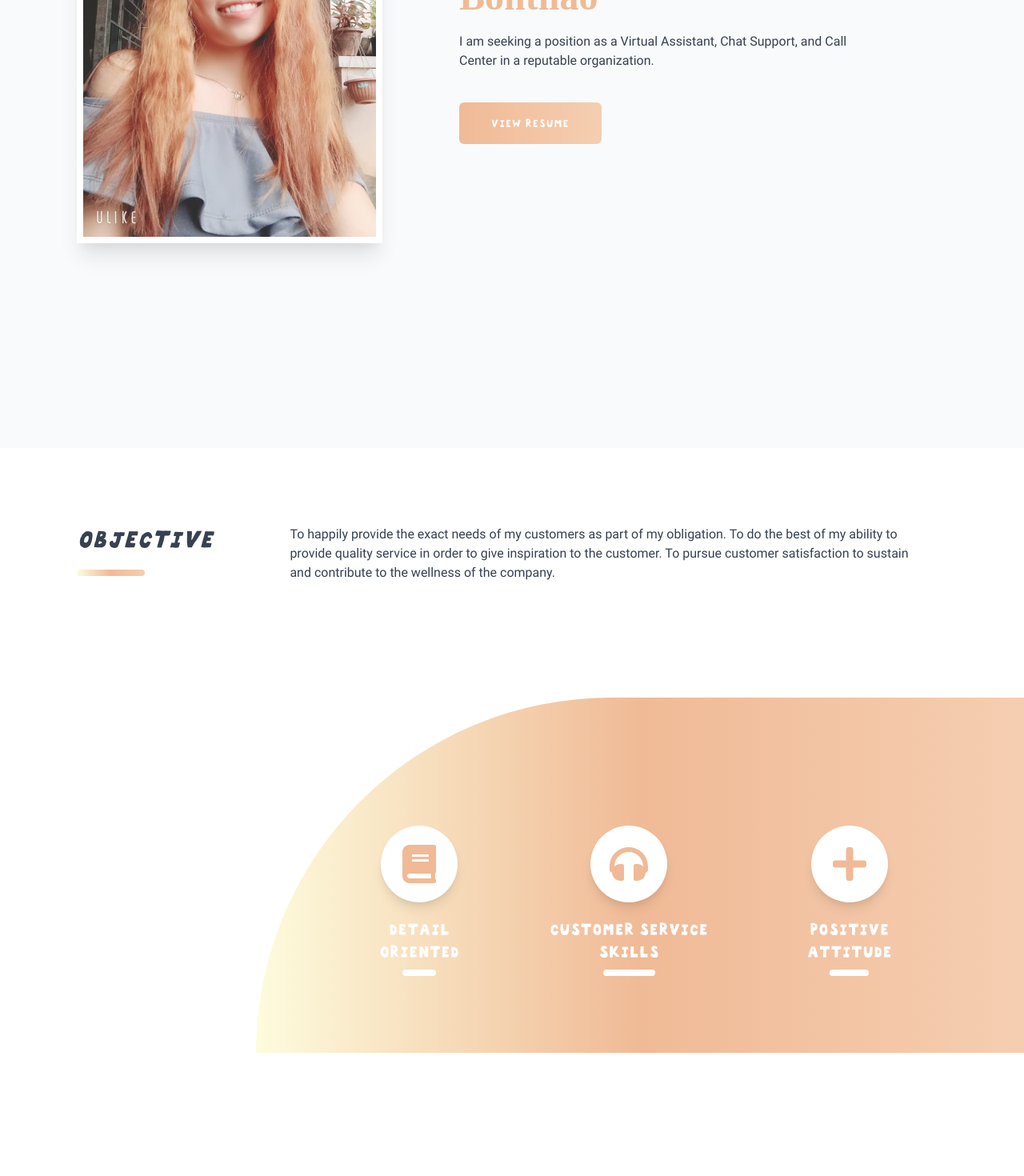
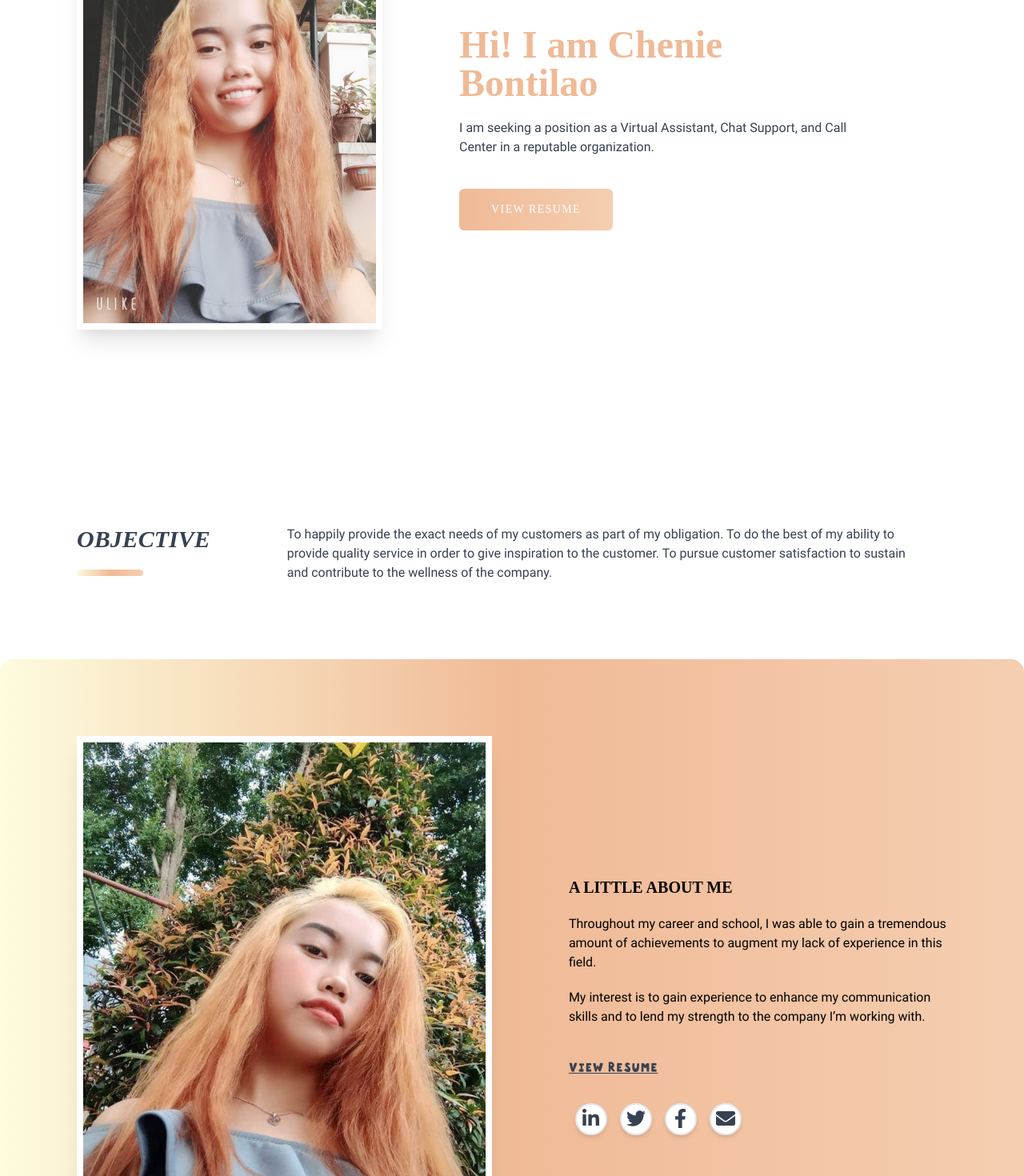
Before and after one commit to hitchcliff/chenieb-va, a React (Create React App) app: page / in a window 1280 px wide. Shown: the part 240-1710 px from the top of the page at 80% size. Built offline with nearby package versions, Linux system fonts and the light colour scheme.

Commit message:
added footer

```diff
--- a/src/App.tsx
+++ b/src/App.tsx
@@ -24,6 +24,7 @@ export default function App() {
       <Switch>
         <Route path="*" component={AppRoutes} />
       </Switch>
+      <Footer />
     </Router>
   );
 }
--- a/src/app/Home/About/About.tsx
+++ b/src/app/Home/About/About.tsx
@@ -7,21 +7,20 @@ export default function About() {
   return (
     <Container className="py-24 primary-gradient rounded-t-2xl">
       <div className="flex flex-col md:flex-row">
-        <div className="w-1/2 flex">
+        <div className="w-full flex">
           <img
             src={SHOWCASE_IMG}
             alt="chennie"
             className="w-full flex my-auto object-cover h-auto border-8 border-white shadow-xl"
           />
         </div>
-        <div className="px-10 w-full flex flex-col justify-center lg:px-24">
+        <div className="px-10 w-full flex flex-col justify-center lg:pl-24 lg:pr-0">
           <Heading heading={HeadingPattern.H5} className="font-times text-black text-left">
             A little about me
           </Heading>
           <p className="mt-5 text-black">
-            I am seeking a position as a Call Center agent in a reputable organization. Throughout
-            my career and school, I was able to gain a tremendous amount of achievements to augment
-            my lack of experience in this field.
+            Throughout my career and school, I was able to gain a tremendous amount of achievements
+            to augment my lack of experience in this field.
           </p>
           <p className="mt-5 text-black">
             My interest is to gain experience to enhance my communication skills and to lend my
@@ -30,7 +29,7 @@ export default function About() {
           <a href="!#" className="mt-10 font-bokka uppercase underline font-bold">
             view resume
           </a>
-          <Socials />
+          <Socials className="py-3 mt-5" />
         </div>
       </div>
     </Container>
--- a/src/app/Home/Home.tsx
+++ b/src/app/Home/Home.tsx
@@ -1,7 +1,6 @@
 import { motion } from 'framer-motion';
 import Showcase from './Showcase/Showcase';
 import Introduction from './Introduction/Introduction';
-import Highlights from './Highlights/Highlights';
 import Experience from './Experience/Experience';
 import About from './About/About';
 
@@ -10,9 +9,8 @@ export default function Home() {
     <motion.div>
       <Showcase />
       <Introduction />
-      <Highlights />
+      <About />
       <Experience />
-      <About />
     </motion.div>
   );
 }
--- a/src/app/Home/Showcase/Showcase.tsx
+++ b/src/app/Home/Showcase/Showcase.tsx
@@ -4,8 +4,7 @@ import Heading, { HeadingPattern } from '../../../components/Heading/Heading';
 
 export default function Showcase() {
   return (
-    <Container className="min-h-screen bg-gray-50">
-      <div className="flex flex-col md:flex-row">
+    <Container className="min-h-screen flex flex-col justify-center items-center md:flex-row bg-white">
       <div className="w-1/2 flex">
         <img
           src={SHOWCASE_IMG}
@@ -23,7 +22,6 @@ export default function Showcase() {
         </p>
         <Button className="mt-10">view resume</Button>
       </div>
-      </div>
     </Container>
   );
 }
--- a/src/components/Button/Button.tsx
+++ b/src/components/Button/Button.tsx
@@ -16,7 +16,7 @@ interface ButtonProps {
 export default function Button({ children, className }: ButtonProps) {
   return (
     <div className={className}>
-      <Container className="px-10 py-4 uppercase rounded-md transition-all text-white text-sm font-bokka bg-gradient-to-r from-primary to-secondary hover:bg-primary">
+      <Container className="px-10 py-4 uppercase rounded-md transition-all text-white text-sm font-times tracking-widest bg-gradient-to-r from-primary to-secondary hover:bg-primary">
         {children}
       </Container>
     </div>
--- a/src/components/Footer/Footer.tsx
+++ b/src/components/Footer/Footer.tsx
@@ -7,12 +7,12 @@ export default function Footer() {
   return (
     <Container
       id="footer-section"
-      className="text-center text-white pt-10 mt-auto bottom-0 left-1/2 transform -translate-x-1/2"
+      className="text-center py-2 mt-auto primary-gradient flex justify-center items-center flex-col md:flex-row"
     >
-      <Socials />
-      <span className="whitespace-nowrap text-xs sm:text-sm md:text-xl">
-        &copy; {new Date().getFullYear()} Chenie Narra Bontilao
+      <span className="whitespace-nowrap text-md text-white md:mr-5">
+        &copy; 2021 Chenie Narra Bontilao
       </span>
+      <Socials className="flex justify-center items-center mt-2" />
     </Container>
   );
 }
--- a/src/components/Heading/Heading.tsx
+++ b/src/components/Heading/Heading.tsx
@@ -25,7 +25,7 @@ export default function Heading({ children, heading, className }: HeadingProps)
 
       {heading === HeadingPattern.H2 && (
         <div>
-          <motion.h2 className="uppercase text-md italic font-bokka lg:text-3xl font-bold">
+          <motion.h2 className="uppercase text-md italic font-times lg:text-3xl font-bold">
             {children}
           </motion.h2>
           <div className="w-1/2 primary-gradient h-2 rounded-full mt-5" />
@@ -34,7 +34,7 @@ export default function Heading({ children, heading, className }: HeadingProps)
 
       {heading === HeadingPattern.H4 && (
         <div className="text-center">
-          <motion.h4 className="uppercase text-md text-white font-bokka lg:text-xl font-bold">
+          <motion.h4 className="uppercase text-md text-white font-times lg:text-xl font-bold">
             {children}
           </motion.h4>
           <div className="w-1/4 mx-auto bg-white h-2 rounded-full mt-2" />
@@ -43,7 +43,7 @@ export default function Heading({ children, heading, className }: HeadingProps)
 
       {heading === HeadingPattern.H5 && (
         <div>
-          <motion.h4 className="uppercase text-md font-bokka lg:text-xl font-bold">
+          <motion.h4 className="uppercase text-md font-times lg:text-xl font-bold">
             {children}
           </motion.h4>
         </div>
--- a/src/components/Socials/Socials.tsx
+++ b/src/components/Socials/Socials.tsx
@@ -13,7 +13,11 @@ const variant: Variants = {
   },
 };
 
-export default function Socials() {
+interface SocialsProps {
+  className?: string;
+}
+
+export default function Socials({ className }: SocialsProps) {
   const socialItems = data.map((item, idx) => (
     <li
       key={idx}
@@ -26,7 +30,7 @@ export default function Socials() {
   ));
 
   return (
-    <motion.section id="socials" className="py-3 mt-5">
+    <motion.section id="socials" className={className}>
       <ul className="flex flex-row items-center text-2xl ">{socialItems}</ul>
     </motion.section>
   );
```
Lines whose indentation alone changed are shown as unchanged.
